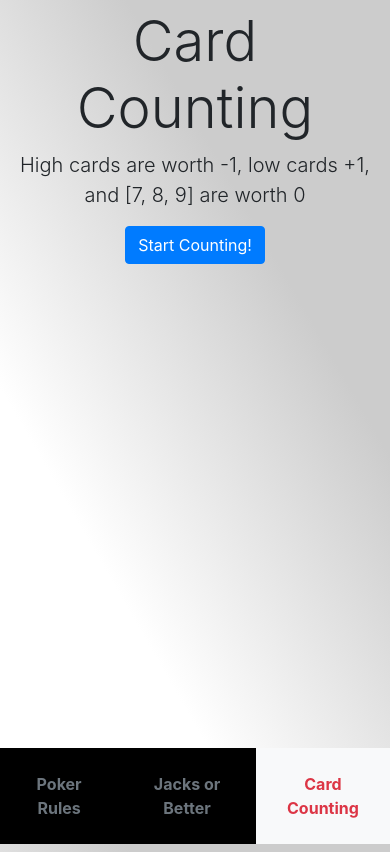
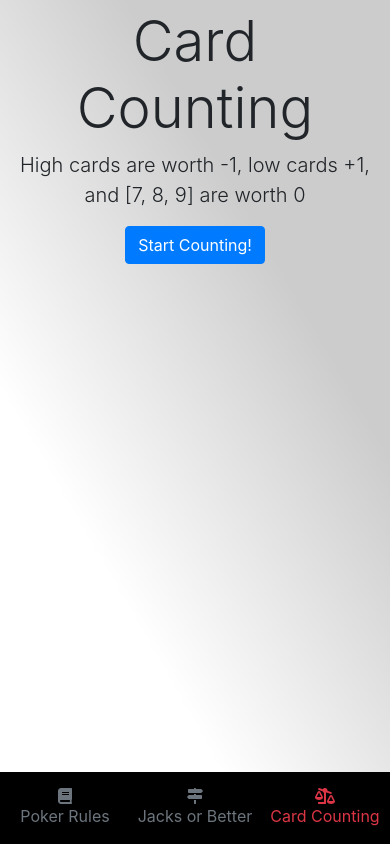
Before and after one commit to jorgedonoso/reactivepoker.com, a Next.js app: page /card-counting in a window 390 px wide. Built offline with nearby package versions, Linux system fonts and the light colour scheme.

Commit message:
Add icons to mobile navigation

```diff
--- a/layouts/Page.js
+++ b/layouts/Page.js
@@ -5,6 +5,11 @@ import Head from 'next/head'
 import "bootstrap-css-only/css/bootstrap.min.css"
 import "animate.css/animate.min.css"
 import Title from "../components/Title"
+import { library } from '@fortawesome/fontawesome-svg-core'
+import { faBook, faMapSigns, faBalanceScaleRight } from '@fortawesome/free-solid-svg-icons'
+
+// Configure FontAwesome library.
+library.add(faBook, faMapSigns, faBalanceScaleRight)
 
 export default ({ children, title }) => (
     <>
@@ -24,7 +29,7 @@ export default ({ children, title }) => (
             body{
                 background-color: #fff!important;
                 background-image: -webkit-linear-gradient(30deg,#fff 30%,#ccc 70%);
-                height: 100vh;
+                background-height: 100vh;
                 background-attachment:fixed;
             }
             .bg-dark{
--- a/layouts/shared/MobileNavigation.js
+++ b/layouts/shared/MobileNavigation.js
@@ -1,22 +1,27 @@
 import Link from "next/link"
 import { withRouter } from 'next/router'
 import useMenu from "../../src/hooks/useMenu"
+import { FontAwesomeIcon } from '@fortawesome/react-fontawesome'
 
 const Navigation = ({ router }) => {
 
     let { menuData } = useMenu();
 
+    // Bootstrap's "flex-fill" is no good.
+    const styles = { flex: 1 }
+
     return <nav className="fixed-bottom d-md-none bg-dark text-center">
-        <div className="d-flex">
+        <div className="d-flex justify-content-around">
             {menuData.map(
                 (link, $key) => {
                     if (!link.excludeFromMobile) {
                         let isActive = "text-secondary";
                         if (router.pathname == link.path) {
-                            isActive = "text-danger bg-light";
+                            isActive = "text-danger";
                         }
                         return <Link key={$key} href={link.path}>
-                            <a className={"p-4 font-weight-bold flex-fill " + isActive}>
+                            <a className={"py-3 " + isActive} style={styles}>
+                                <FontAwesomeIcon icon={link.icon} height={24} className="d-block mx-auto" />
                                 {link.label}
                             </a>
                         </Link>
--- a/package.json
+++ b/package.json
@@ -8,6 +8,9 @@
         "start": "next start -p $PORT"
     },
     "dependencies": {
+        "@fortawesome/fontawesome-svg-core": "^1.2.26",
+        "@fortawesome/free-solid-svg-icons": "^5.12.0",
+        "@fortawesome/react-fontawesome": "^0.1.8",
         "@zeit/next-css": "^1.0.1",
         "animate.css": "^3.7.2",
         "bootstrap-css-only": "^4.3.1",
--- a/src/hooks/useMenu.js
+++ b/src/hooks/useMenu.js
@@ -6,9 +6,9 @@ export default () => {
 
     useEffect(() => {
         setMenuData([
-            { label: "Poker Rules", path: "/poker-rules" },
-            { label: "Jacks or Better", path: "/jacks-or-better" },
-            { label: "Card Counting", path: "/card-counting" },
+            { label: "Poker Rules", path: "/poker-rules", icon: "book" },
+            { label: "Jacks or Better", path: "/jacks-or-better", icon: "map-signs" },
+            { label: "Card Counting", path: "/card-counting", icon: "balance-scale-right" },
             { label: "Terms of Service", path: "/terms-of-service", excludeFromMobile: true }
         ])
     }, []);
```
Also changed, not shown: 1 other file (tests, documents, lock files or other folders).
